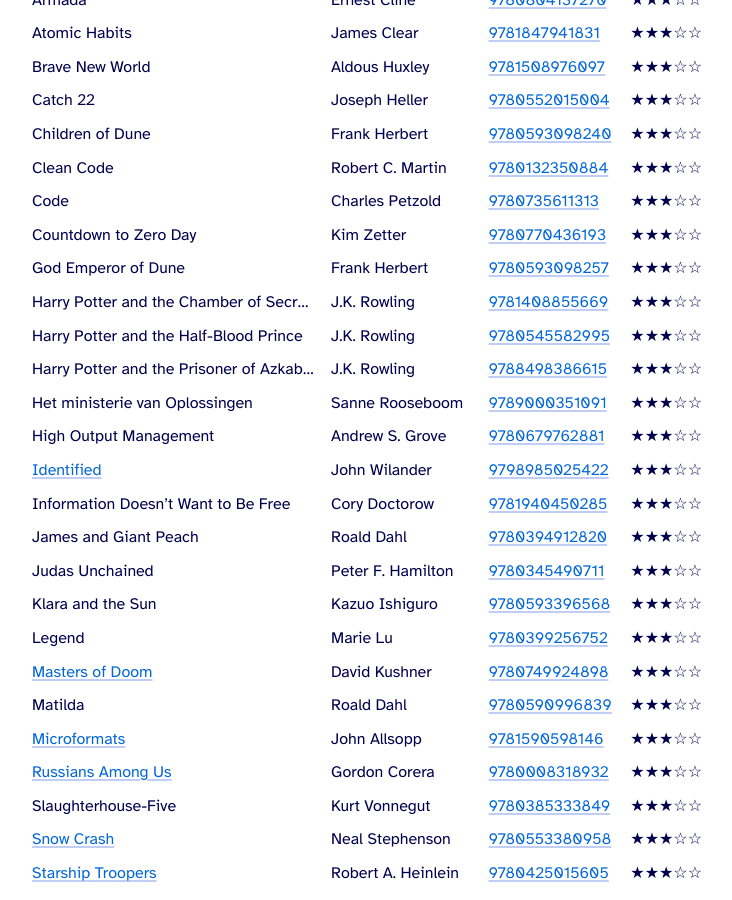
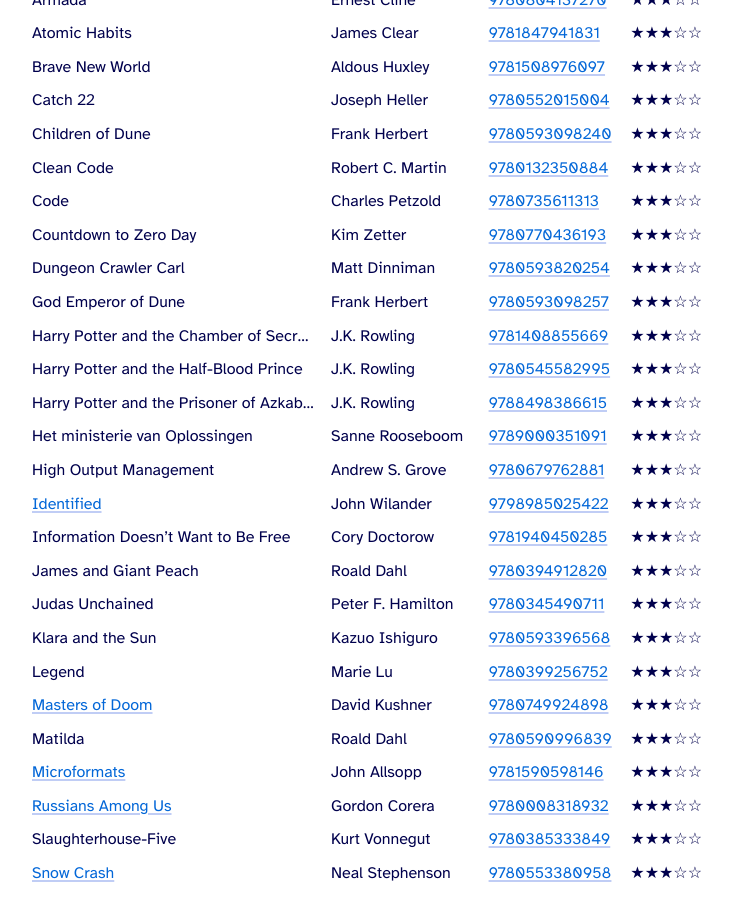
Before and after one commit to cimm/suffix, a Jekyll site: the page built from reading/index.html, in a window 1280 px wide and 900 px high, scrolled down 2609 px. Shown: the whole window, without its empty margins (273-1005 px from the left). Built offline with Jekyll 4.4.1, drawn with Linux system fonts in a browser that asks for light colours.

Commit message:
Add Dungeon Crawler Carl by M. Dinniman

```diff
--- a/_data/books.yml
+++ b/_data/books.yml
@@ -126,6 +126,11 @@
   author: "Frank Herbert"
   isbn13: 9780425027066
   rating: 5
+- name: "Dungeon Crawler Carl"
+  author: "Matt Dinniman"
+  isbn13: 9780593820254
+  rating: 3
+  read: 2026
 - name: "Encryption in Everyday Life"
   author: "Richard White"
   rating: 0
```
